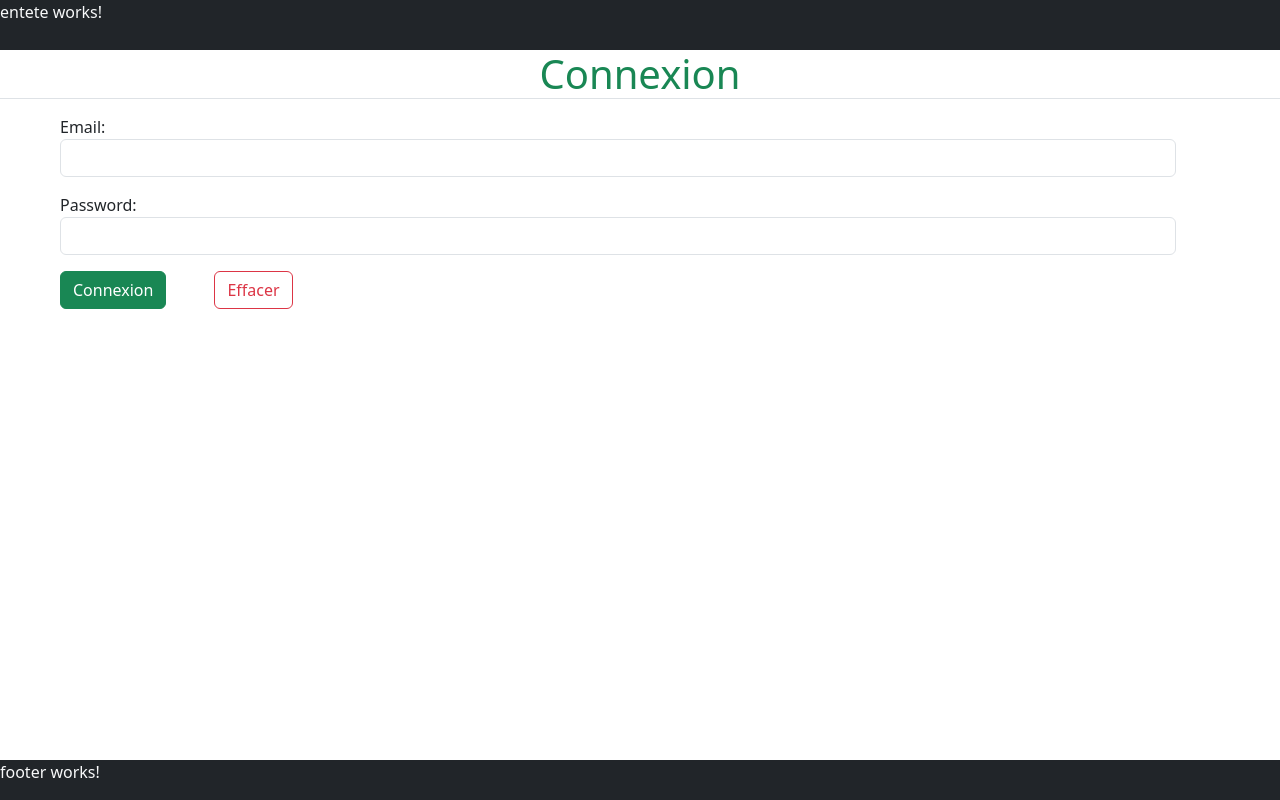
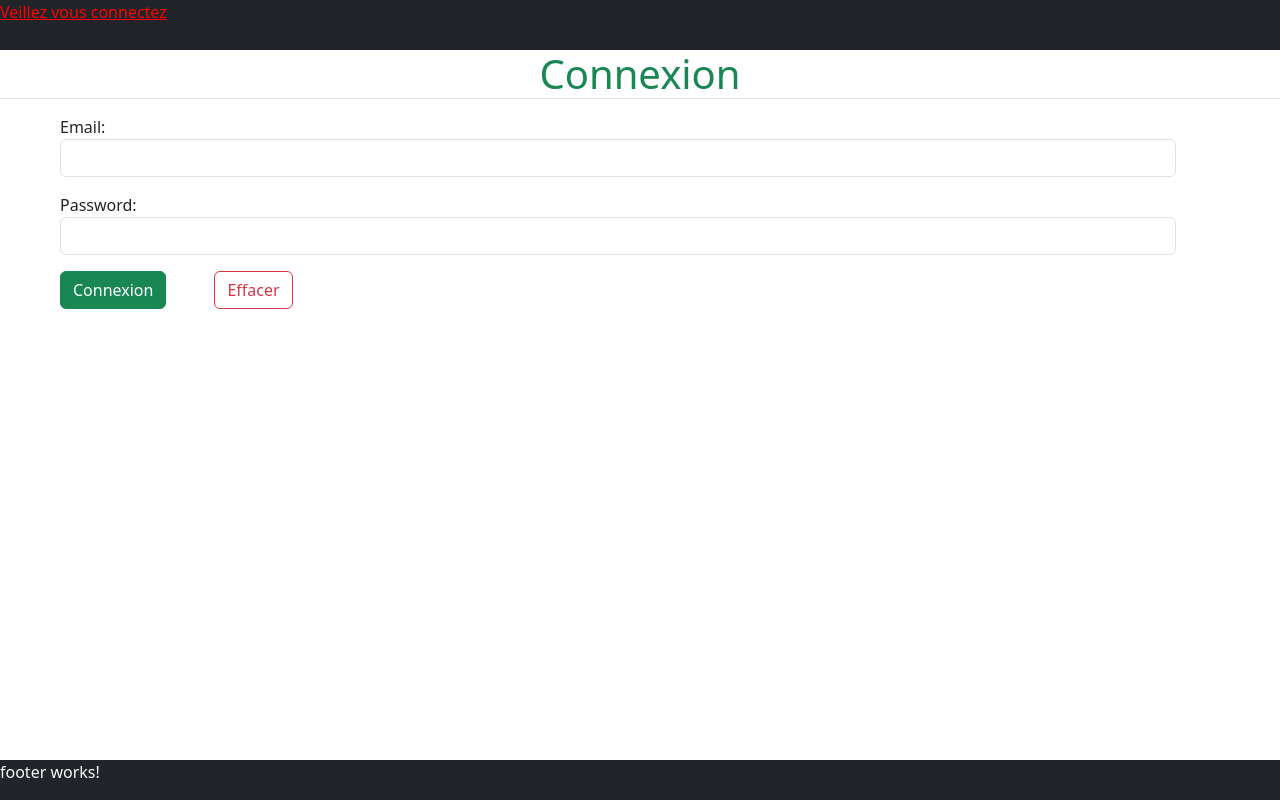
Before and after one commit to IDDEVELOPPEUR/angular_front_docsEtConfig, an Angular app: page /connexion in a window 1280 px wide. Built offline with nearby package versions, Linux system fonts and the light colour scheme.

Commit message:
recuperation du user et sa logique au niveau de entete

```diff
--- a/src/app/connexion/connexion.component.ts
+++ b/src/app/connexion/connexion.component.ts
@@ -2,6 +2,7 @@ import { Component } from '@angular/core';
 import {FormControl, FormGroup, FormsModule, ReactiveFormsModule, Validators} from "@angular/forms";
 import {ConnexionRequest} from '../modeles';
 import {ConnexionService} from '../services/connexion.service';
+import {Router} from '@angular/router';
 
 
 @Component({
@@ -22,7 +23,10 @@ connexionForm:FormGroup=new FormGroup({
 });
 
 //le constructeur pour la connexion
-constructor(private connexionService:ConnexionService){}
+constructor(
+  private connexionService:ConnexionService,
+  private router:Router
+){}
 
   connecter(){
     console.log("Données de la connexion :",this.connexionForm.value)
@@ -37,6 +41,13 @@ constructor(private connexionService:ConnexionService){}
       next:(result)=>{
         console.log("Connexion reussite, le user est : ",result);
 
+        //localStorage est une table isolée par chaque application web
+        // à une table localStorage permettant de stocker les données sous forme
+        //de clé-valeur ;les clés et les valeurs sont des string !
+        //quand on stocke sur clé existante, son ancienne valeur sera écrasée
+        // pour supprimer une clé, on met localStorage.removeItem(cle)
+        localStorage.setItem("LOGIN_USER",JSON.stringify(result))
+        this.router.navigate(["/magasins"])
       },
       error:(error)=>{
         console.log("erreur ",error);
--- a/src/app/entete/entete.component.html
+++ b/src/app/entete/entete.component.html
@@ -1 +1,10 @@
-<p>entete works!</p>
+<div>
+
+  <div class="text-white">
+  @if (user) {
+    Bienvenue <span>{{user.prenom}} {{user.nom}}</span>
+  } @else {
+    <a class="text-primary" routerLink="/connexion">Veillez vous connectez</a>
+  }
+  </div>
+</div>
--- a/src/app/entete/entete.component.ts
+++ b/src/app/entete/entete.component.ts
@@ -1,11 +1,22 @@
-import { Component } from '@angular/core';
+import {Component, OnInit} from '@angular/core';
+import {LoginUser} from '../modeles';
+import {RouterLink} from '@angular/router';
 
 @Component({
   selector: 'app-entete',
-  imports: [],
+  imports: [
+    RouterLink
+  ],
   templateUrl: './entete.component.html',
   styleUrl: './entete.component.scss'
 })
-export class EnteteComponent {
+export class EnteteComponent implements OnInit {
+  user:LoginUser|undefined;
 
+  ngOnInit(): void {
+    var userTmp=localStorage.getItem('LOGIN_USER');
+    if(userTmp){
+      this.user=JSON.parse(userTmp);
+    }
+  }
 }
```
Also changed, not shown: 1 other file (tests, documents, lock files or other folders).
